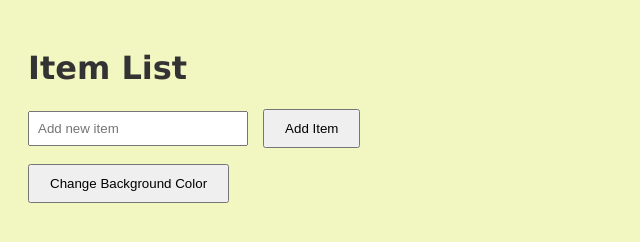
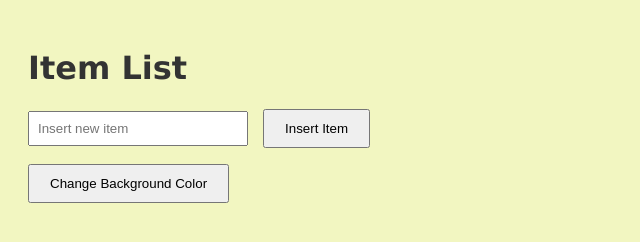
Before and after one commit to Hiwotgebre/316-Document-Object-Model, a plain HTML site: page index.html in a window 1280 px wide. Shown: the full height of the page, 0-640 px from the left. Drawn offline with Linux system fonts and the light colour scheme.

Commit message:
updating the html file

```diff
--- a/index.html
+++ b/index.html
@@ -8,9 +8,9 @@
 </head>
 <body>
     <h1>Item List</h1>
-    <form id="itemForm">
-        <input type="text" id="itemInput" placeholder="Add new item" required >
-        <button type="submit">Add Item</button>
+    <form id="itemTemplate">
+        <input type="text" id="itemEntry" placeholder="Insert new item" required >
+        <button type="submit">Insert Item</button>
     </form>
     <ul id="itemList"></ul>
     <button id="changeBackground">Change Background Color</button>
```
